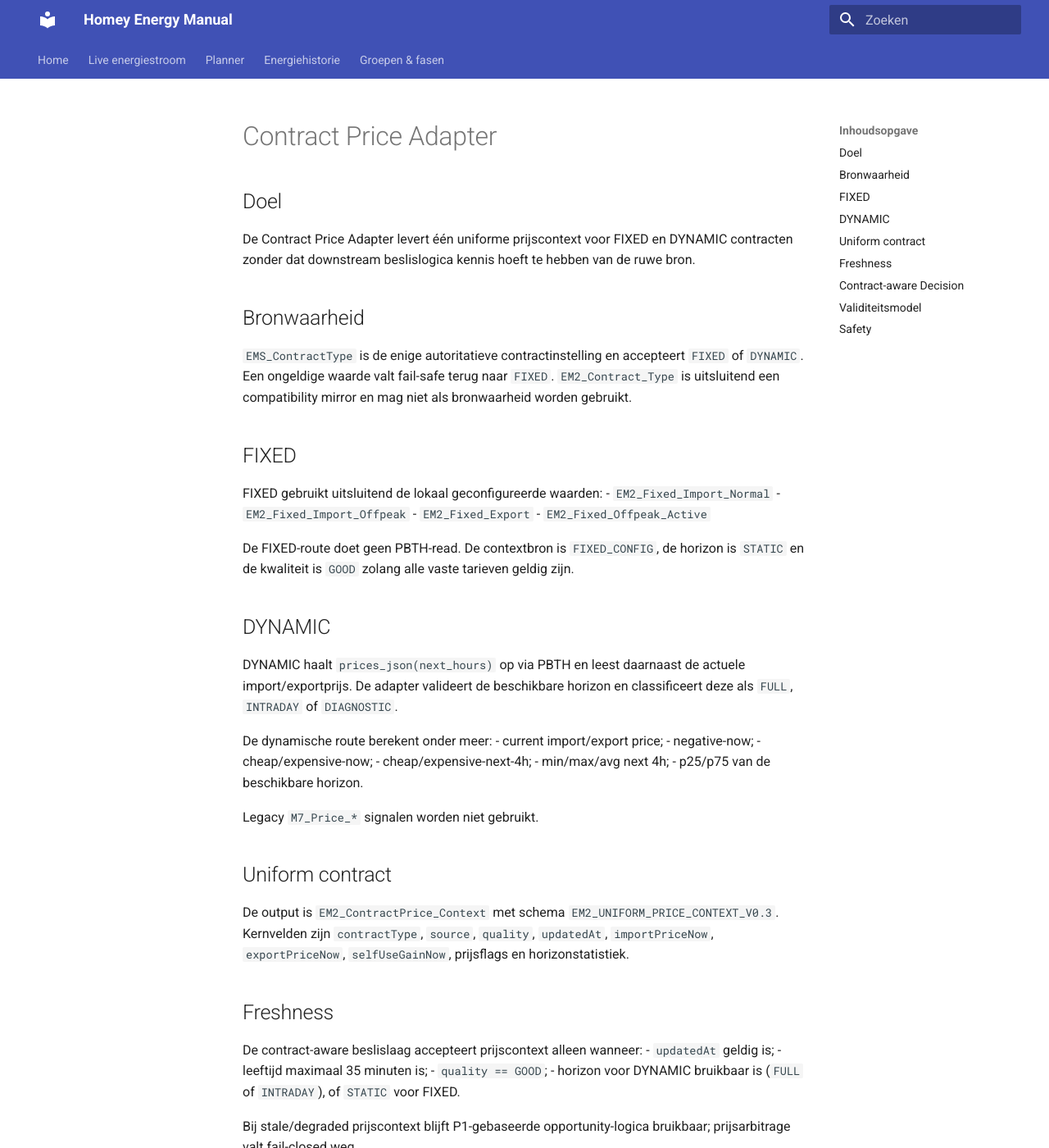
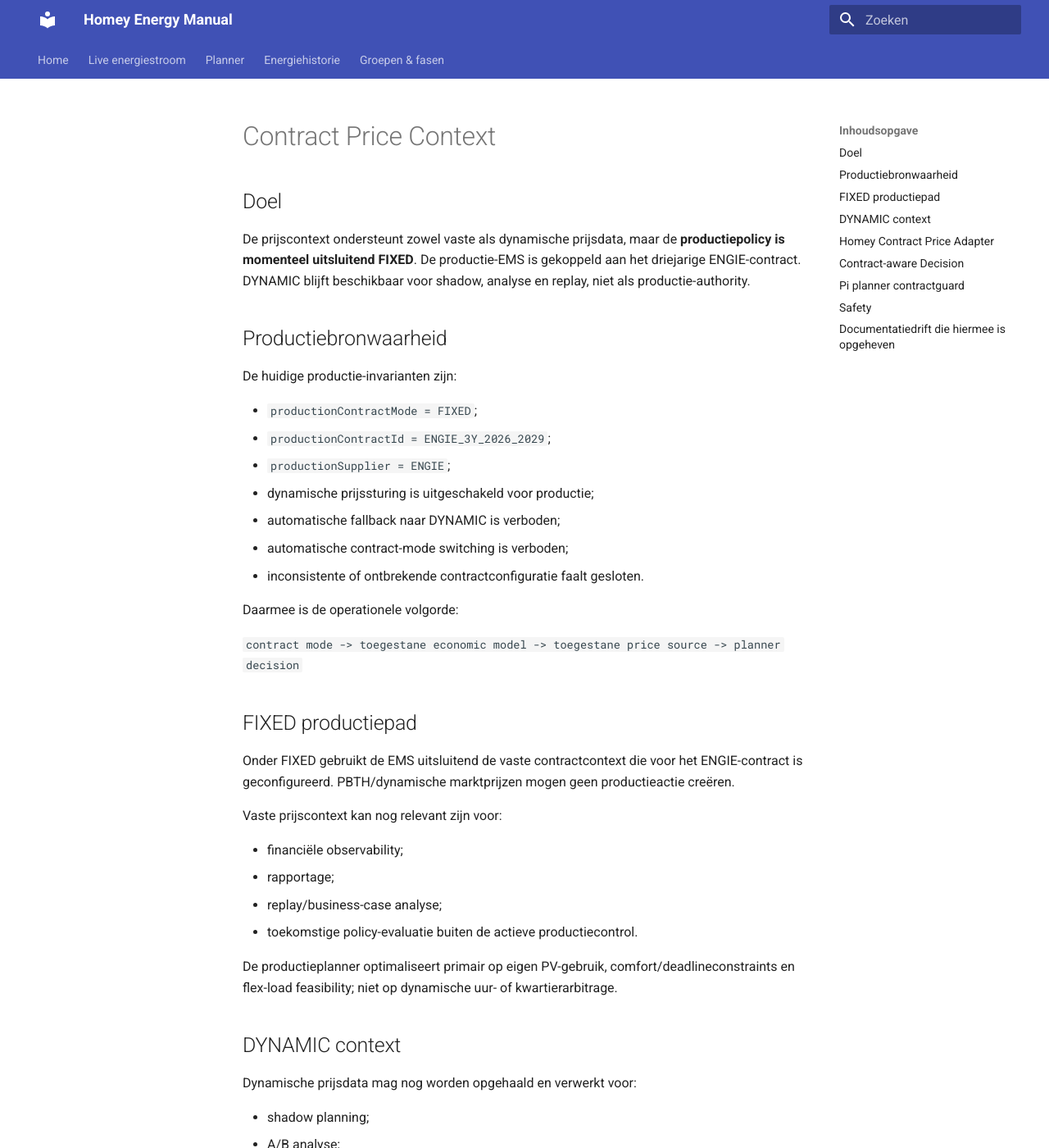
Before and after one commit to OnsKasteeltje/homey-energy-manual, an MkDocs documentation site: the page built from docs/software-architecture/components/price-adapter.md, in a window 1280 px wide and 1400 px high. Shown: the whole window at 82% size. Built offline with MkDocs 1.6.1 and Material for MkDocs 9.7.7, drawn with Linux system fonts in a browser that asks for light colours; some of the changed text lies outside the part shown.

Commit message:
docs: lock contract price documentation to current FIXED ENGIE production policy

```diff
--- a/docs/software-architecture/components/price-adapter.md
+++ b/docs/software-architecture/components/price-adapter.md
@@ -1,80 +1,103 @@
 ---
 component: price-adapter
-title: Contract Price Adapter
-status: implemented-shadow
-last_verified: 2026-08-25
+title: Contract Price Context
+status: active
+architecture_status: implemented-production
+last_verified: 2026-09-13
 source:
-  - Homey: EM v2 | 30 Context | Contract Price Adapter v0.8
+  - docs/architecture/CURRENT-EMS-STATE.md
+  - Homey: EM v2 | 30 Context | Contract Price Adapter v0.10 FIXED+DYNAMIC LOW-LOAD
   - Homey: EM v2 | 40 Decision | Contract-aware v0.2
 owner: EMS
 ---
 
-# Contract Price Adapter
+# Contract Price Context
 
 ## Doel
 
-De Contract Price Adapter levert één uniforme prijscontext voor FIXED en DYNAMIC contracten zonder dat downstream beslislogica kennis hoeft te hebben van de ruwe bron.
+De prijscontext ondersteunt zowel vaste als dynamische prijsdata, maar de **productiepolicy is momenteel uitsluitend FIXED**. De productie-EMS is gekoppeld aan het driejarige ENGIE-contract. DYNAMIC blijft beschikbaar voor shadow, analyse en replay, niet als productie-authority.
 
-## Bronwaarheid
+## Productiebronwaarheid
 
-`EMS_ContractType` is de enige autoritatieve contractinstelling en accepteert `FIXED` of `DYNAMIC`. Een ongeldige waarde valt fail-safe terug naar `FIXED`. `EM2_Contract_Type` is uitsluitend een compatibility mirror en mag niet als bronwaarheid worden gebruikt.
+De huidige productie-invarianten zijn:
 
-## FIXED
+- `productionContractMode = FIXED`;
+- `productionContractId = ENGIE_3Y_2026_2029`;
+- `productionSupplier = ENGIE`;
+- dynamische prijssturing is uitgeschakeld voor productie;
+- automatische fallback naar DYNAMIC is verboden;
+- automatische contract-mode switching is verboden;
+- inconsistente of ontbrekende contractconfiguratie faalt gesloten.
 
-FIXED gebruikt uitsluitend de lokaal geconfigureerde waarden:
-- `EM2_Fixed_Import_Normal`
-- `EM2_Fixed_Import_Offpeak`
-- `EM2_Fixed_Export`
-- `EM2_Fixed_Offpeak_Active`
+Daarmee is de operationele volgorde:
 
-De FIXED-route doet geen PBTH-read. De contextbron is `FIXED_CONFIG`, de horizon is `STATIC` en de kwaliteit is `GOOD` zolang alle vaste tarieven geldig zijn.
+`contract mode -> toegestane economic model -> toegestane price source -> planner decision`
 
-## DYNAMIC
+## FIXED productiepad
 
-DYNAMIC haalt `prices_json(next_hours)` op via PBTH en leest daarnaast de actuele import/exportprijs. De adapter valideert de beschikbare horizon en classificeert deze als `FULL`, `INTRADAY` of `DIAGNOSTIC`.
+Onder FIXED gebruikt de EMS uitsluitend de vaste contractcontext die voor het ENGIE-contract is geconfigureerd. PBTH/dynamische marktprijzen mogen geen productieactie creëren.
 
-De dynamische route berekent onder meer:
-- current import/export price;
-- negative-now;
-- cheap/expensive-now;
-- cheap/expensive-next-4h;
-- min/max/avg next 4h;
-- p25/p75 van de beschikbare horizon.
+Vaste prijscontext kan nog relevant zijn voor:
 
-Legacy `M7_Price_*` signalen worden niet gebruikt.
+- financiële observability;
+- rapportage;
+- replay/business-case analyse;
+- toekomstige policy-evaluatie buiten de actieve productiecontrol.
 
-## Uniform contract
+De productieplanner optimaliseert primair op eigen PV-gebruik, comfort/deadlineconstraints en flex-load feasibility; niet op dynamische uur- of kwartierarbitrage.
 
-De output is `EM2_ContractPrice_Context` met schema `EM2_UNIFORM_PRICE_CONTEXT_V0.3`. Kernvelden zijn `contractType`, `source`, `quality`, `updatedAt`, `importPriceNow`, `exportPriceNow`, `selfUseGainNow`, prijsflags en horizonstatistiek.
+## DYNAMIC context
 
-## Freshness
+Dynamische prijsdata mag nog worden opgehaald en verwerkt voor:
 
-De contract-aware beslislaag accepteert prijscontext alleen wanneer:
-- `updatedAt` geldig is;
-- leeftijd maximaal 35 minuten is;
-- `quality == GOOD`;
-- horizon voor DYNAMIC bruikbaar is (`FULL` of `INTRADAY`), of `STATIC` voor FIXED.
+- shadow planning;
+- A/B analyse;
+- replay;
+- contract/business-case vergelijking.
 
-Bij stale/degraded prijscontext blijft P1-gebaseerde opportunity-logica bruikbaar; prijsarbitrage valt fail-closed weg.
+Zolang FIXED actief is, mag DYNAMIC data niet:
+
+- Tesla opportunity starten;
+- WW productieactie veroorzaken;
+- planner authority wijzigen;
+- automatisch de contractmodus omschakelen;
+- als fallback productieprijsbron optreden.
+
+## Homey Contract Price Adapter
+
+De actuele Homey adapterfamilie bevat `EM v2 | 30 Context | Contract Price Adapter v0.10 FIXED+DYNAMIC LOW-LOAD`.
+
+Het bestaan van FIXED+DYNAMIC ondersteuning in de adapter betekent **niet** dat beide modi gelijktijdig of automatisch voor productie zijn toegestaan. De bovenliggende contractpolicy bepaalt welke route bruikbaar is.
 
 ## Contract-aware Decision
 
-`EM v2 | 40 Decision | Contract-aware v0.2` is `SHADOW_CANDIDATE` en schrijft geen actuators. De beslislaag maakt twee candidates:
-- `EM2_Decision_ContractCandidate` voor Tesla;
-- `EM2_Control_WW_ContractCandidate` voor warm water.
+`EM v2 | 40 Decision | Contract-aware v0.2` blijft een context/candidate-laag. Onder de huidige productiepolicy mag dynamische prijscontext alleen adviserend/shadow zijn.
 
-Tesla deadline/MUST blijft contractonafhankelijk. P1/flex-export opportunities blijven eveneens contractonafhankelijk. Prijscontext voegt uitsluitend opportunistische SHOULD/MAY-beslissingen toe.
+Tesla deadline/MUST blijft contractonafhankelijk. Directe PV/opportunity-logica blijft eveneens contractonafhankelijk.
 
-Voor warm water blijven mode, dagdoel, 19:00 deadline en catch-up leidend. Prijscontext kan alleen een opportunity toevoegen wanneer importbudget en guards dat toelaten.
+## Pi planner contractguard
 
-## Validiteitsmodel
+De Pi `/control/current` route accepteert voor productie uitsluitend commands die voldoen aan:
 
-P1/netmeting is autoritatief voor flex/export opportunities. Afgeleide PV/huisbalans is diagnostisch en mag door source-skew degraderen zonder verse P1-flex te blokkeren.
+- contract mode `FIXED`;
+- contract id `ENGIE_3Y_2026_2029`;
+- owner `PI`;
+- executor `HOMEY`;
+- geldige/fresh plannerstate.
+
+Een contract mismatch faalt gesloten.
+
+De Homey PI Bridge v1.2.6 valideert dezelfde FIXED/ENGIE metadata voordat het command naar `EM2_POWER_INTENT_V0.2` wordt geprojecteerd.
 
 ## Safety
 
-- geen actuator-writes;
-- geen legacy M7-prijsinput;
-- FIXED is onafhankelijk van PBTH;
-- stale prijscontext veroorzaakt geen fysieke actie;
-- candidate namespace blijft geïsoleerd van productiecontrollers.
+- geen automatische FIXED→DYNAMIC fallback;
+- geen automatische contract-mode switching;
+- DYNAMIC prijsdata is geen productie-trigger onder FIXED;
+- contract mismatch faalt gesloten;
+- planner en prijsadapter schrijven geen fysieke actuators;
+- P1/live netmeting blijft de relevante fysieke netwaarheid voor flex/exportgedrag.
+
+## Documentatiedrift die hiermee is opgeheven
+
+Het eerdere document suggereerde dat `EMS_ContractType` vrij tussen FIXED en DYNAMIC kon wisselen en dat beide routes gelijkwaardig voor downstream productie waren. Dat is niet meer de actuele production governance. Het driejarige ENGIE FIXED-contract is nu een harde productie-invariant; DYNAMIC is uitsluitend shadow/analyse/replay zolang deze contractpolicy actief is.
```
